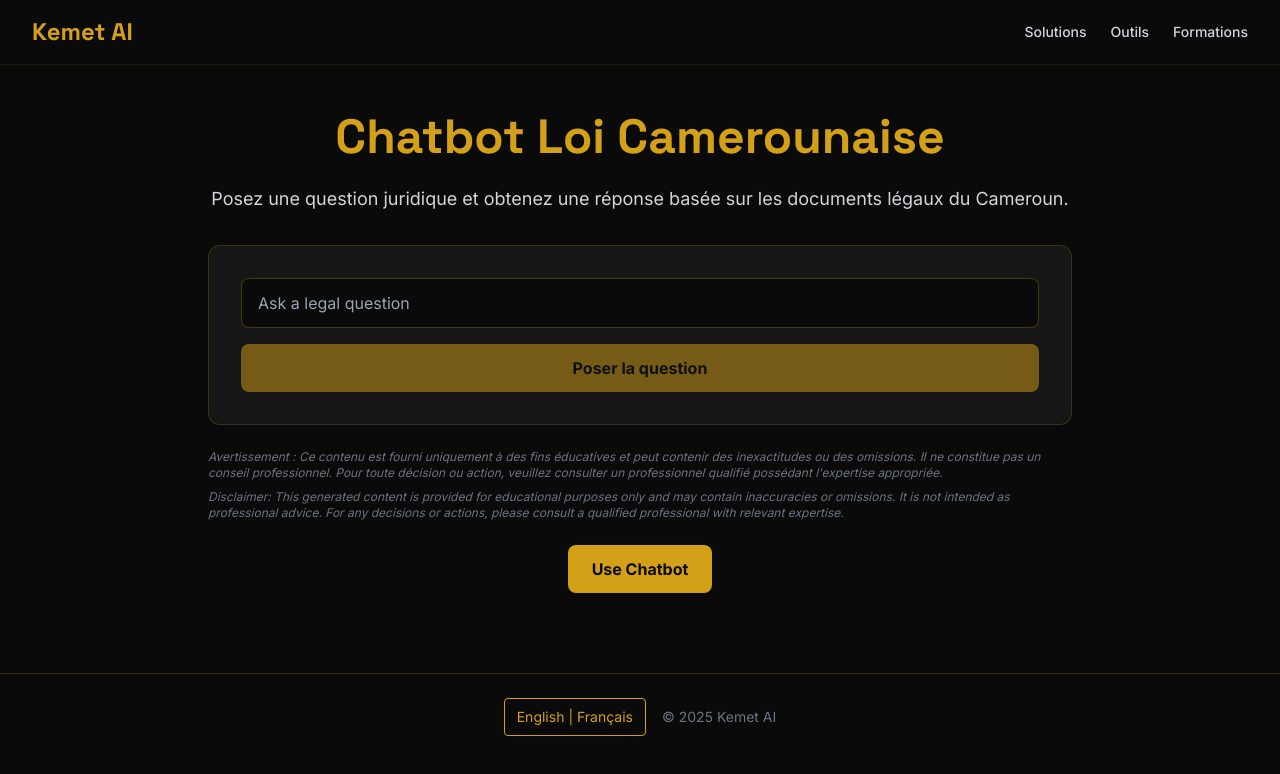
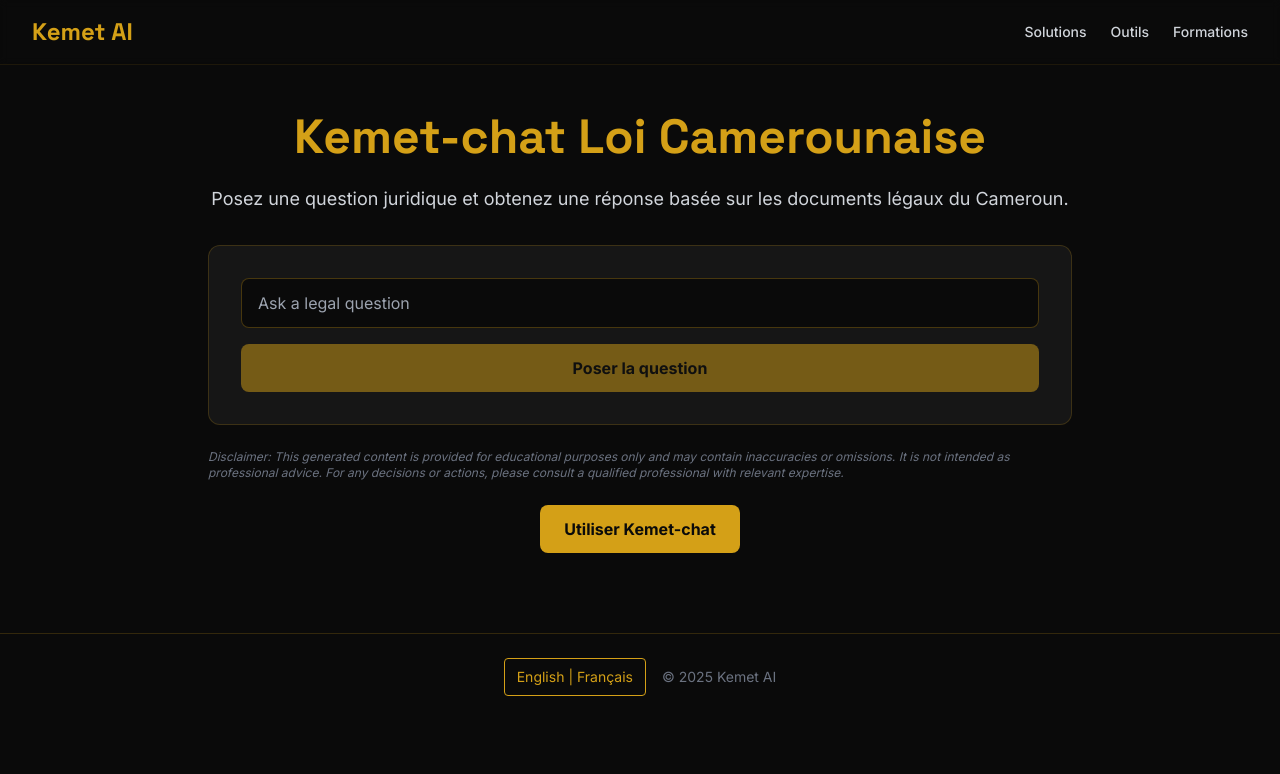
Before and after one commit to A-Njock/KEMET-AI, a React (Vite) app: page /outils in a window 1280 px wide. Both pictures are taken after a click on the button "Français | English". Shown: the top 774 px of the page. Built offline with nearby package versions, Linux system fonts and the light colour scheme.

Commit message:
Rename to Kemet-chat; language-switched disclaimers; Africa wording on home

```diff
--- a/src/pages/Chatbot.tsx
+++ b/src/pages/Chatbot.tsx
@@ -11,7 +11,8 @@
 }
 
 export default function Chatbot() {
-  const { t } = useTranslation();
+  const { t, i18n } = useTranslation();
+  const isFr = i18n.language === 'fr';
   const [messages, setMessages] = useState<Message[]>([]);
   const [input, setInput] = useState('');
   const [loading, setLoading] = useState(false);
@@ -77,8 +78,8 @@
         <div className="flex-1 overflow-y-auto px-4 py-6">
           {messages.length === 0 && (
             <div className="text-center text-gray-400 py-20">
-              <h2 className="text-2xl font-semibold text-white mb-2">Chatbot Loi Camerounaise</h2>
-              <p className="text-sm">Posez une question juridique pour commencer</p>
+              <h2 className="text-2xl font-semibold text-white mb-2">Kemet-chat Loi Camerounaise</h2>
+              <p className="text-sm">{isFr ? 'Posez une question juridique pour commencer' : 'Ask a legal question to begin'}</p>
             </div>
           )}
 
@@ -146,6 +147,23 @@
           <div ref={messagesEndRef} />
         </div>
 
+        {/* Disclaimers above the input */}
+        <div className="px-4 pb-2">
+          {isFr ? (
+            <p className="text-[11px] italic text-gray-400">
+              Avertissement : Ce contenu est fourni uniquement à des fins éducatives et peut contenir des inexactitudes ou des
+              omissions. Il ne constitue pas un conseil professionnel. Pour toute décision ou action, veuillez consulter un
+              professionnel qualifié possédant l&apos;expertise appropriée.
+            </p>
+          ) : (
+            <p className="text-[11px] italic text-gray-400">
+              Disclaimer: This generated content is provided for educational purposes only and may contain inaccuracies or
+              omissions. It is not intended as professional advice. For any decisions or actions, please consult a qualified
+              professional with relevant expertise.
+            </p>
+          )}
+        </div>
+
         <div className="border-t border-gray-700 bg-[#343541] px-4 py-3">
           <form onSubmit={handleSubmit} className="flex gap-2 items-end">
             <div className="flex-1 relative">
--- a/src/pages/Outils.tsx
+++ b/src/pages/Outils.tsx
@@ -6,11 +6,12 @@
 import { chatbot } from '../lib/api';
 
 export default function Outils() {
-  const { t } = useTranslation();
+  const { t, i18n } = useTranslation();
   const [query, setQuery] = useState('');
   const [response, setResponse] = useState('');
   const [sources, setSources] = useState<string[]>([]);
   const [loading, setLoading] = useState(false);
+  const isFr = i18n.language === 'fr';
 
   const handleSubmit = async (e: React.FormEvent) => {
     e.preventDefault();
@@ -37,7 +38,7 @@
       <Header />
       <main className="max-w-4xl mx-auto px-4 py-12">
         <h1 className="text-4xl md:text-5xl font-heading font-bold text-gold mb-6 text-center">
-          Chatbot Loi Camerounaise
+          Kemet-chat Loi Camerounaise
         </h1>
         <p className="text-lg text-gray-300 mb-8 text-center">
           Posez une question juridique et obtenez une réponse basée sur les documents légaux du Cameroun.
@@ -64,18 +65,21 @@
             </button>
           </form>
         </div>
-        {/* Disclaimers */}
+        {/* Disclaimers (switch with language) */}
         <div className="mb-6">
-          <p className="text-xs italic text-gray-500">
-            Avertissement : Ce contenu est fourni uniquement à des fins éducatives et peut contenir des inexactitudes ou des omissions.
-            Il ne constitue pas un conseil professionnel. Pour toute décision ou action, veuillez consulter un professionnel qualifié
-            possédant l'expertise appropriée.
-          </p>
-          <p className="text-xs italic text-gray-500 mt-2">
-            Disclaimer: This generated content is provided for educational purposes only and may contain inaccuracies or omissions.
-            It is not intended as professional advice. For any decisions or actions, please consult a qualified professional with
-            relevant expertise.
-          </p>
+          {isFr ? (
+            <p className="text-xs italic text-gray-500">
+              Avertissement : Ce contenu est fourni uniquement à des fins éducatives et peut contenir des inexactitudes ou des
+              omissions. Il ne constitue pas un conseil professionnel. Pour toute décision ou action, veuillez consulter un
+              professionnel qualifié possédant l&apos;expertise appropriée.
+            </p>
+          ) : (
+            <p className="text-xs italic text-gray-500">
+              Disclaimer: This generated content is provided for educational purposes only and may contain inaccuracies or
+              omissions. It is not intended as professional advice. For any decisions or actions, please consult a qualified
+              professional with relevant expertise.
+            </p>
+          )}
         </div>
 
         {response && (
@@ -103,7 +107,7 @@
             to="/chatbot"
             className="inline-block bg-gold text-black font-bold px-6 py-3 rounded-lg hover:bg-gold/80 transition-colors duration-200"
           >
-            {t('chatbot_button')}
+            Utiliser Kemet-chat
           </Link>
         </div>
       </main>
```
